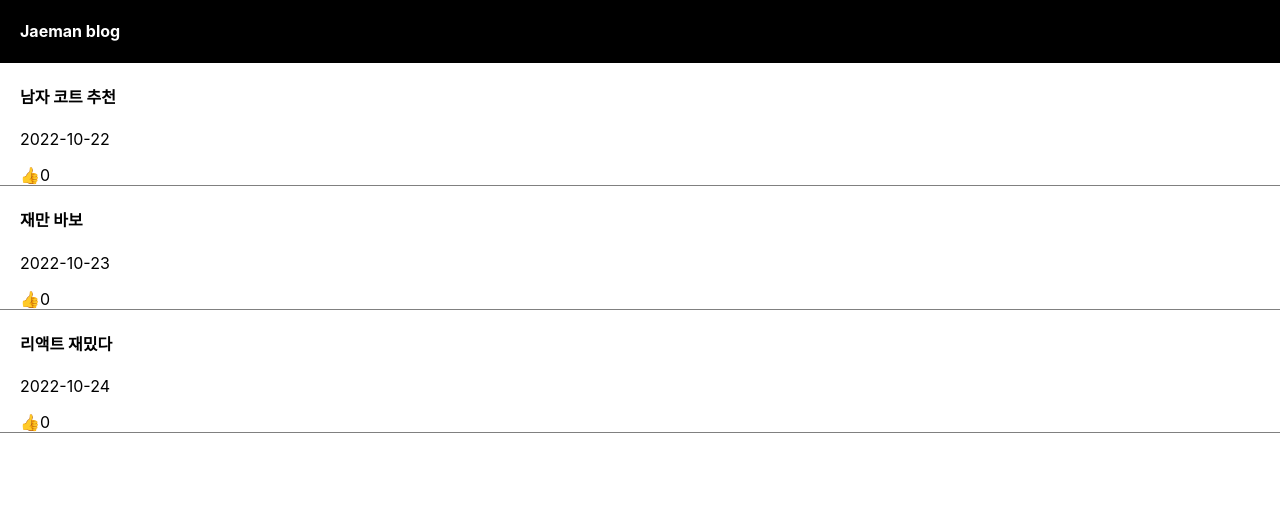
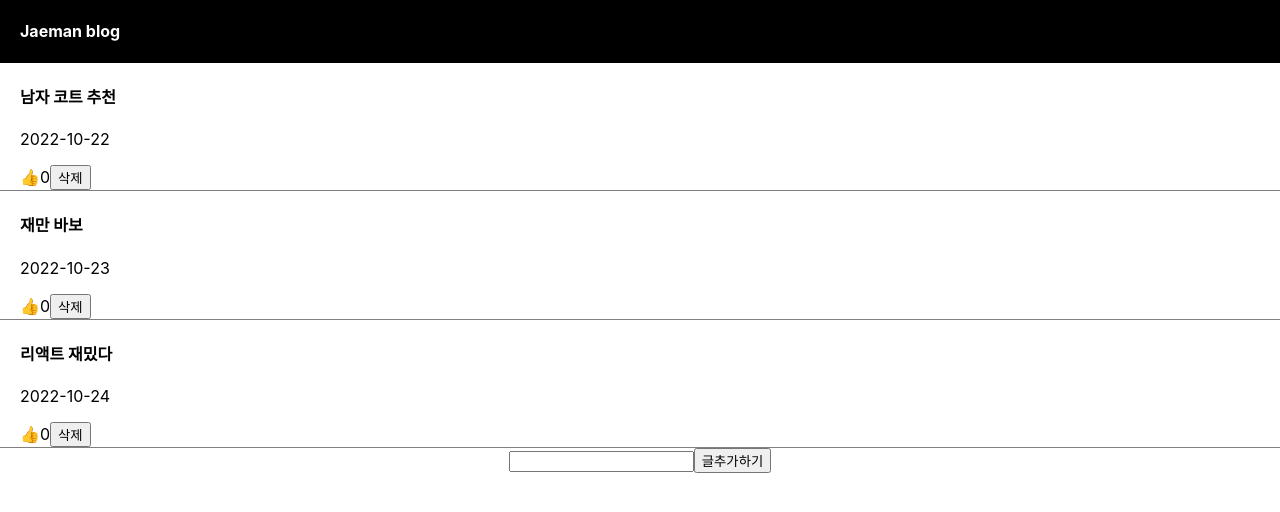
Before and after one commit to jaemaning/blog, a React (Create React App) app: page / in a window 1280 px wide. Shown: the top 512 px of the page. Built offline with nearby package versions, Linux system fonts and the light colour scheme.

Commit message:
20221029_kjm(input 배움)

```diff
--- a/src/App.js
+++ b/src/App.js
@@ -11,7 +11,8 @@ function App() {
   let [like_count, setLikecount] = useState([0, 0, 0]);
   let [modal, setModal] = useState(false);
   let [modal글제목, setModal글제목] = useState(0)
-  console.log(like_count[0])
+  let [글추가, 글추가변경] = useState()
+
 
   // function like_click() {
   //   like_count += 1
@@ -64,12 +65,25 @@ function App() {
                 setLikecount(copy_likecount)
               }}>👍
                 <span>{like_count[i]}</span></span>
+              <button onClick={() => {
+                let copy_글제목 = [...글제목]
+                copy_글제목.splice(i, 1)
+                글제목변경(copy_글제목)
+              }}>삭제</button>
             </div>
           )
         })
       }
       {
         modal == true ? <Modal modal글제목={modal글제목} 글제목변경={글제목변경} 글제목={글제목} 글날짜={글날짜}></Modal> : null
+      }
+      {
+
+        <input onChange={(e) => { 글추가변경(e.target.value); }}></input>
+
+      }
+      {
+        <button onClick={() => { 글제목변경(글제목.concat(글추가)) }}>글추가하기</button>
       }
 
     </div >
```
